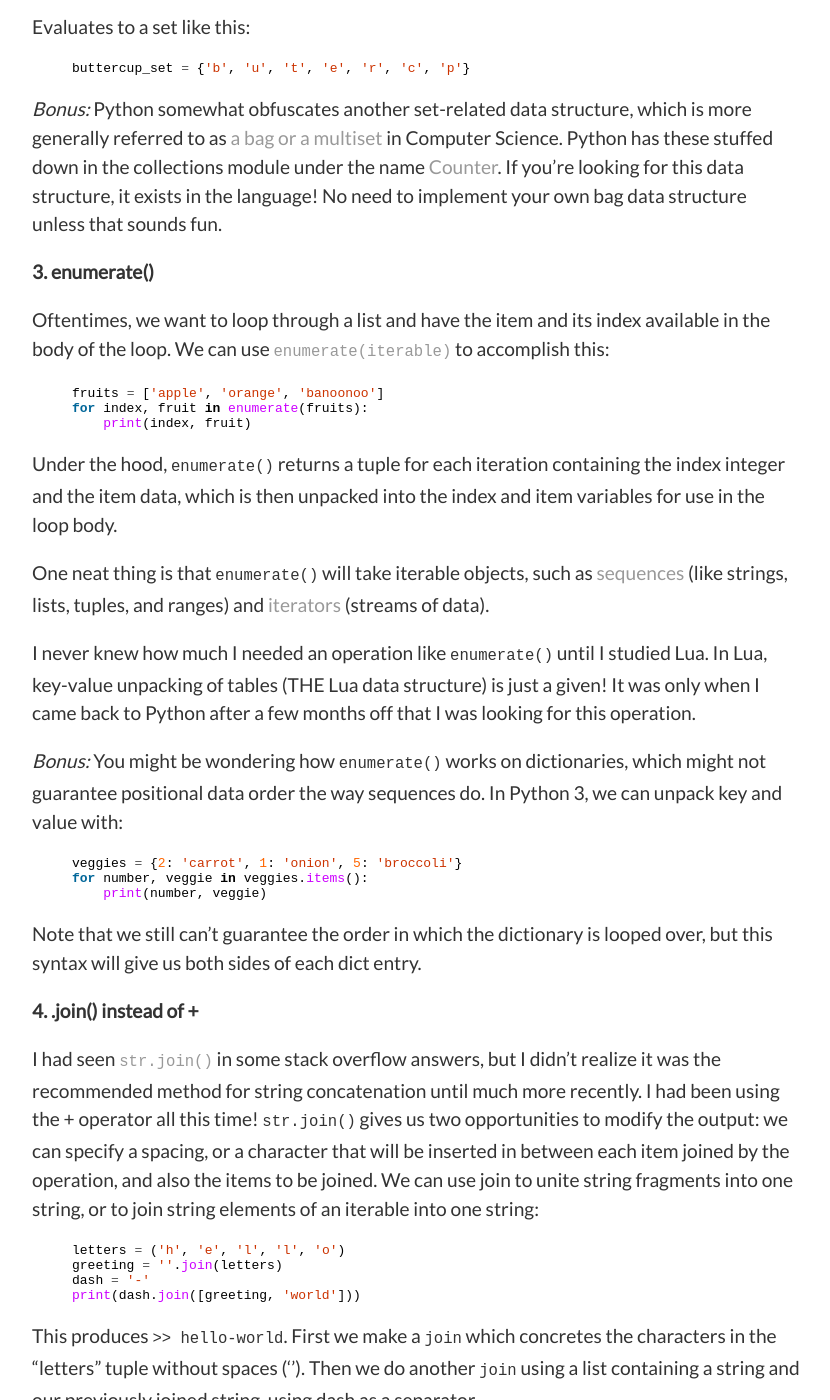
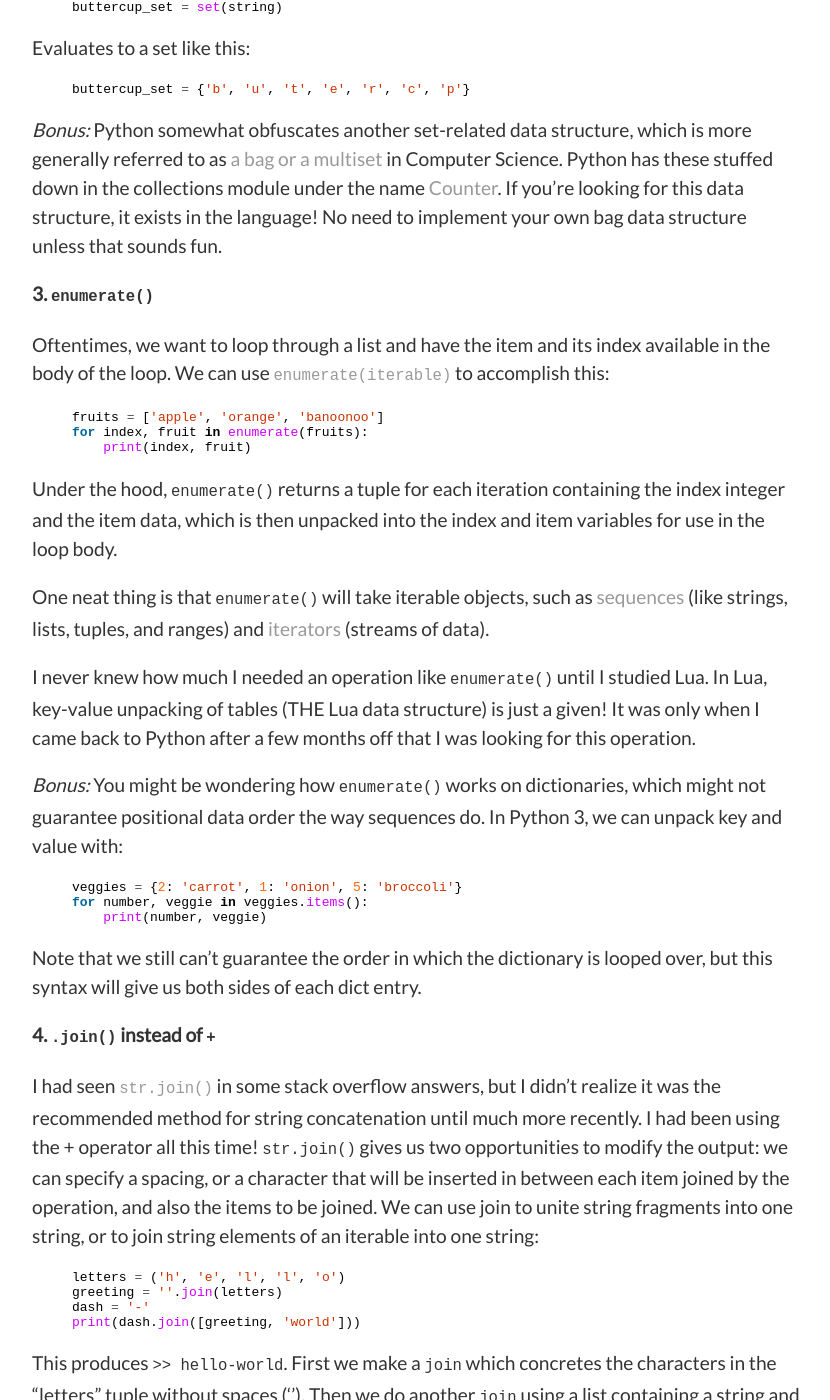
Before and after one commit to katieamazing/katieamazing.github.io, a Jekyll site: the page built from _posts/2017-05-15-Python-Goodies.md, in a window 1280 px wide and 1400 px high, scrolled down 1554 px. Shown: the whole window, without its empty margins (224-1054 px from the left). Built offline with Jekyll 4.4.1, drawn with Linux system fonts in a browser that asks for light colours; emoji names are drawn with the system emoji font; some of the changed text lies outside the part shown.

Commit message:
Update 2017-05-15-Python-Goodies.md

````diff
--- a/_posts/2017-05-15-Python-Goodies.md
+++ b/_posts/2017-05-15-Python-Goodies.md
@@ -7,6 +7,10 @@
 Forgive me for my clickbait title.
 
 My first year of learning Python passed a few months ago, and since then I have been learning more and more of the language. I've discovered some startling gaps in my knowledge, and thought I'd write them up. This is the blog post I wish I had read earlier in my Python education, and I hope you find it useful (or maybe just amusing? :flushed:)
+
+<body>
+<hr>
+</body>
 
 **1. ```in```**
 
@@ -51,7 +55,7 @@
 *Bonus:* Python somewhat obfuscates another set-related data structure, which is more generally referred to as [a bag or a multiset](https://en.wikipedia.org/wiki/Multiset) in Computer Science. Python has these stuffed down in the collections module under the name [Counter](https://docs.python.org/3/library/collections.html#collections.Counter). If you're looking for this data structure, it exists in the language! No need to implement your own bag data structure unless that sounds fun.
 
 
-**3. enumerate()**
+**3. ```enumerate()```**
 
 Oftentimes, we want to loop through a list and have the item and its index available in the body of the loop. We can use [```enumerate(iterable)```](https://docs.python.org/3/library/functions.html#enumerate) to accomplish this:
 
@@ -78,7 +82,7 @@
 Note that we still can't guarantee the order in which the dictionary is looped over, but this syntax will give us both sides of each dict entry.
 
 
-**4. .join() instead of +**
+**4. ```.join()``` instead of ```+```**
 
 I had seen [```str.join()```](https://docs.python.org/3/library/stdtypes.html#str.join) in some stack overflow answers, but I didn't realize it was the recommended method for string concatenation until much more recently. I had been using the + operator all this time! ```str.join()``` gives us two opportunities to modify the output: we can specify a spacing, or a character that will be inserted in between each item joined by the operation, and also the items to be joined. We can use join to unite string fragments into one string, or to join string elements of an iterable into one string:
 
@@ -96,7 +100,7 @@
 The ```str.join()``` operation is quite useful. It has been hard to retrain myself to use it for simple operations where I am tempted to use +, but the upside is that I am more likely to use ```join()``` correctly as I get more familiar with it.
 
 
-**5. for ... else**
+**5. ```for ... else```**
 
 What!? Did you know ```for``` loops can have elses? This blew my mind when I found out. Basically, if we go around all the loops of a ```for``` loop without a ```break``` or ```return``` statement, the code in the else clause is executed. That also means the ```else``` clause runs if the loop is executed zero times. This is useful when using a ```for``` loop to check for some condition — it is useful to prove the value, but it is also useful to get some control flow when the condition was not true for any loop, and therefore false.
 
@@ -111,7 +115,7 @@
 Nice!
 
 
-**6. iter()**
+**6. ```iter()```**
 
 Python is made powerful by iterable objects, and we iterate through strings by character and lists by item all the time. But I didn't know that you could explicitly use the built-in function ```iter()``` to take an iterable object and return an iterator. So what's an iterator, and why would we want to do that?
 
@@ -135,7 +139,7 @@
 The ```iter()``` function is pretty simple, but our next two examples depend on it.
 
 
-**7. zip()**
+**7. ```zip()```**
 
 The [```zip()```](https://docs.python.org/3/library/functions.html#zip) function returns an iterator that loops over tuples built from two other iterable objects. Whoah, that's a lot of Python-y buzzwords. Basically, you can construct a new object which combines data from two other objects. For me personally, this has been most understandable and usable when I want to take two lists and make them into a dictionary:
 
@@ -217,7 +221,7 @@
 *Bonus:* List comprehensions come in two more flavors. You can use the same syntax with sets and dictionaries. Comprehend all the things!
 
 
-**10. repr vs. str**
+**10. ```repr``` vs. ```str```**
 
 ```__repr__``` and ```___str___``` are methods of Python classes. Both are used to represent instances of the class as printed output.
 
@@ -227,5 +231,8 @@
 
 These methods are called automatically when you have a print(object) line in your code. print() looks for the ```__str__``` method first, and if it does not find it, falls back to ```__repr__```. If neither exist, you get that weird memory address output. If you have both, and want ```__repr__```, you can call it directly by using the ```repr()``` function.
 
+<body>
+<hr>
+</body>
 
 Hopefully you found some value in that things it took me a year to learn in Python! If you found it useful or helpful, I'd appreciate a [retweet](link to a twitter post that doesn't exist yet). Thanks to my editors, [@eliasdorneles](https://github.com/eliasdorneles/) and [@DataBranner](https://github.com/DataBranner).
````
